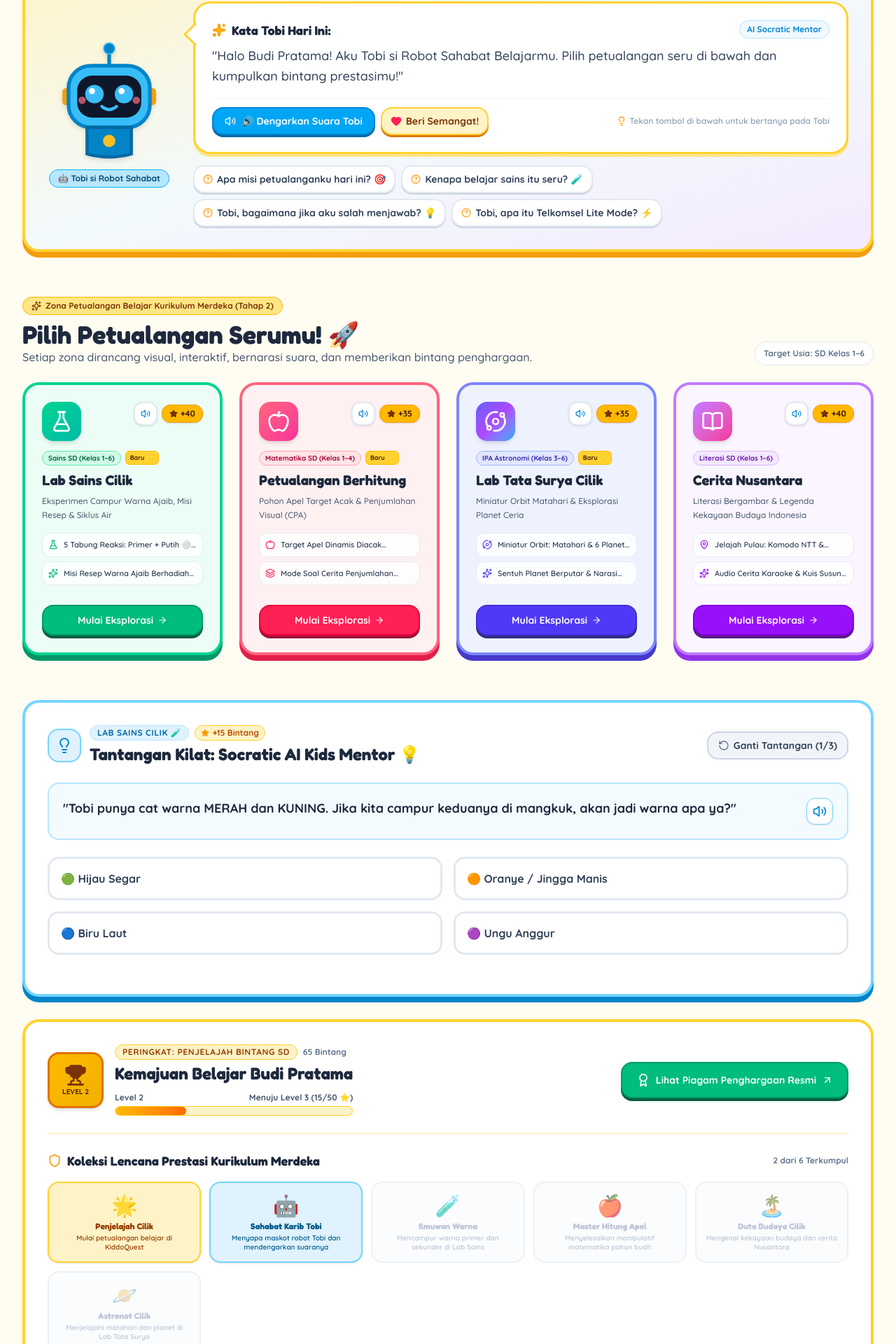
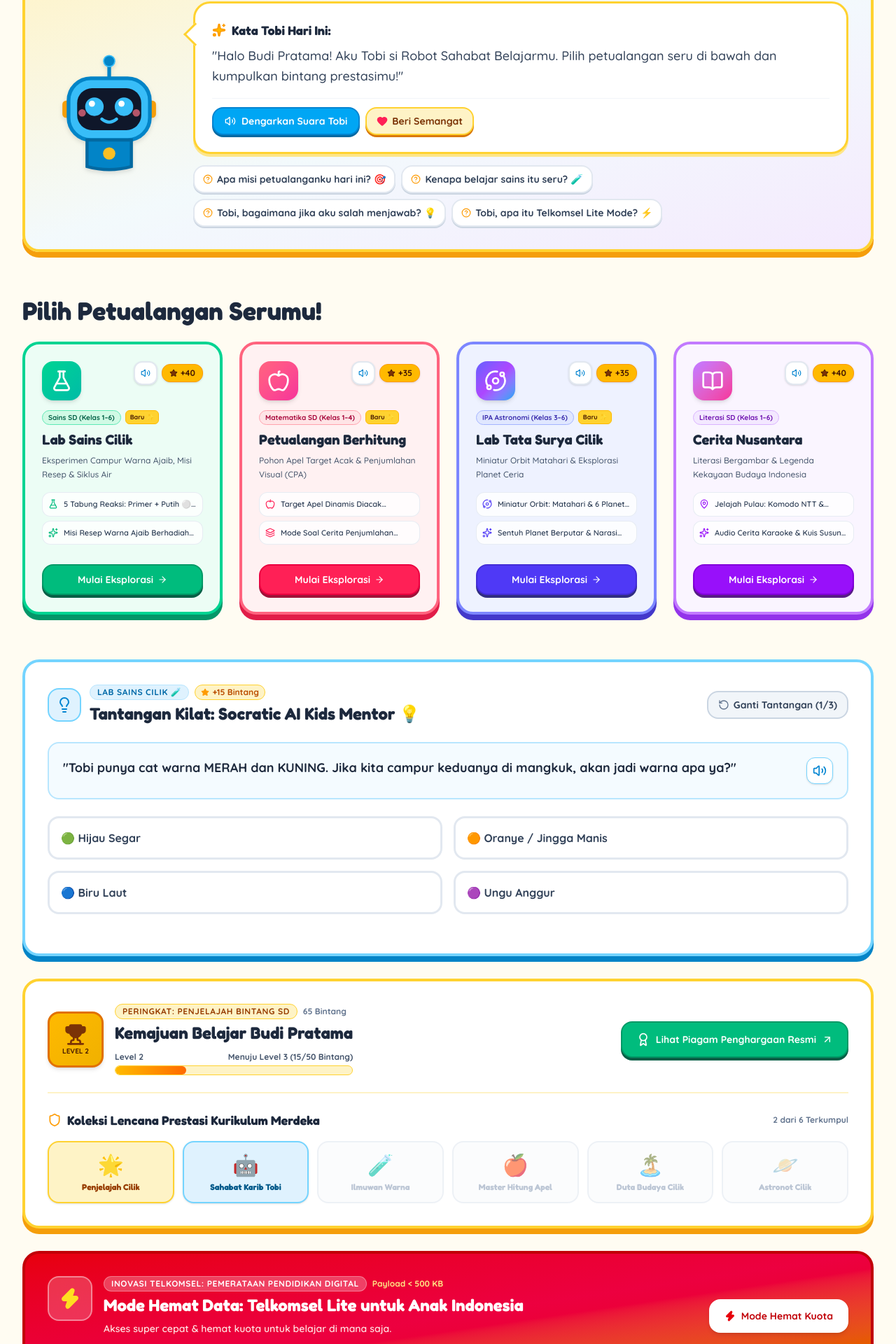
Before and after one commit to sufyantsaury753-beep/kiddoquest, a Next.js app: page / in a window 1280 px wide. Shown: the part 150-2070 px from the top of the page at 70% size. Built offline with nearby package versions, Linux system fonts and the light colour scheme.

Commit message:
refactor(ui): pembersihan teks berlebih (decluttering) untuk layout modern bernapas lega di MascotTobi, LearningZonesGrid, StatsAndBadges, dan TelkomselLiteBanner

```diff
--- a/src/components/LearningZonesGrid.tsx
+++ b/src/components/LearningZonesGrid.tsx
@@ -137,22 +137,10 @@ export default function LearningZonesGrid({
 
   return (
     <section className="py-6 sm:py-8">
-      <div className="flex flex-col sm:flex-row sm:items-end justify-between gap-3 mb-6">
-        <div>
-          <div className="inline-flex items-center gap-1.5 px-3 py-1 rounded-full text-xs font-black bg-amber-200 text-amber-900 border border-amber-400 mb-2">
-            <Sparkles className="w-3.5 h-3.5" />
-            <span>Zona Petualangan Belajar Kurikulum Merdeka (Tahap 2)</span>
-          </div>
-          <h2 className="text-2xl sm:text-3xl md:text-4xl font-extrabold font-display text-slate-800">
-            Pilih Petualangan Serumu! 🚀
-          </h2>
-          <p className="text-sm sm:text-base text-slate-600 font-medium">
-            Setiap zona dirancang visual, interaktif, bernarasi suara, dan memberikan bintang penghargaan.
-          </p>
-        </div>
-        <div className="flex items-center gap-2 text-xs font-bold text-slate-500 bg-white px-3 py-2 rounded-2xl border border-slate-200 self-start sm:self-auto">
-          <span>Target Usia: SD Kelas 1–6</span>
-        </div>
+      <div className="mb-5 sm:mb-6">
+        <h2 className="text-2xl sm:text-3xl md:text-4xl font-extrabold font-display text-slate-800">
+          Pilih Petualangan Serumu!
+        </h2>
       </div>
 
       {/* Grid Cards (Responsive 4 Columns on large screen, 2 on tablet, 1 on mobile) */}
--- a/src/components/MascotTobi.tsx
+++ b/src/components/MascotTobi.tsx
@@ -153,12 +153,6 @@ export default function MascotTobi({
               </div>
             )}
           </div>
-
-          <div className="mt-2 text-center">
-            <span className="inline-block px-3 py-1 rounded-full text-xs font-black bg-sky-200 text-sky-900 border border-sky-400">
-              🤖 Tobi si Robot Sahabat
-            </span>
-          </div>
         </div>
 
         {/* Speech Bubble & Interactive Prompts */}
@@ -168,16 +162,11 @@ export default function MascotTobi({
             {/* Small pointer triangle on desktop */}
             <div className="hidden md:block absolute -left-3 top-8 w-6 h-6 bg-white border-l-3 border-b-3 border-amber-300 transform rotate-45" />
 
-            <div className="flex items-start justify-between gap-3 mb-2">
-              <div className="flex items-center gap-2">
-                <Sparkles className="w-5 h-5 text-amber-500 fill-amber-400" />
-                <h3 className="text-base sm:text-lg font-black font-display text-slate-800">
-                  Kata Tobi Hari Ini:
-                </h3>
-              </div>
-              <span className="text-xs font-bold text-sky-600 bg-sky-50 px-2.5 py-1 rounded-full border border-sky-200">
-                AI Socratic Mentor
-              </span>
+            <div className="flex items-center gap-2 mb-2">
+              <Sparkles className="w-5 h-5 text-amber-500 fill-amber-400" />
+              <h3 className="text-base sm:text-lg font-black font-display text-slate-800">
+                Kata Tobi Hari Ini:
+              </h3>
             </div>
 
             <p className="text-base sm:text-lg font-medium text-slate-700 leading-relaxed font-sans min-h-[56px]">
@@ -196,22 +185,17 @@ export default function MascotTobi({
                   }`}
                 >
                   <Volume2 className={`w-4 h-4 ${isSpeaking ? "animate-spin" : ""}`} />
-                  <span>{isSpeaking ? "Berhenti Bicara" : "🔊 Dengarkan Suara Tobi"}</span>
+                  <span>{isSpeaking ? "Berhenti Bicara" : "Dengarkan Suara Tobi"}</span>
                 </button>
 
                 <button
                   onClick={() => handleSpeak("Semangat belajarnya ya sahabat cilik! Kamu adalah anak hebat dan cerdas!", "excited")}
-                  className="flex items-center gap-1.5 px-3 py-2 rounded-2xl bg-amber-100 hover:bg-amber-200 text-amber-900 border-2 border-amber-300 text-xs sm:text-sm font-bold shadow-[0_3px_0_0_#d97706] btn-chunky"
+                  className="flex items-center gap-1.5 px-3.5 py-2 rounded-2xl bg-amber-100 hover:bg-amber-200 text-amber-900 border-2 border-amber-300 text-xs sm:text-sm font-bold shadow-[0_3px_0_0_#d97706] btn-chunky"
                 >
                   <Heart className="w-4 h-4 text-rose-500 fill-rose-500" />
-                  <span>Beri Semangat!</span>
+                  <span>Beri Semangat</span>
                 </button>
               </div>
-
-              <span className="text-xs text-slate-400 font-semibold flex items-center gap-1">
-                <Lightbulb className="w-3.5 h-3.5 text-amber-500" />
-                Tekan tombol di bawah untuk bertanya pada Tobi
-              </span>
             </div>
           </div>
 
--- a/src/components/StatsAndBadges.tsx
+++ b/src/components/StatsAndBadges.tsx
@@ -51,7 +51,7 @@ export default function StatsAndBadges({
               <div className="mt-2.5">
                 <div className="flex justify-between text-xs font-bold text-slate-600 mb-1">
                   <span>Level {currentLevel}</span>
-                  <span>Menuju Level {currentLevel + 1} ({starsInCurrentLevel}/50 ⭐)</span>
+                  <span>Menuju Level {currentLevel + 1} ({starsInCurrentLevel}/50 Bintang)</span>
                 </div>
                 <div className="w-full h-3.5 bg-amber-100 rounded-full overflow-hidden border border-amber-300">
                   <div
@@ -86,25 +86,23 @@ export default function StatsAndBadges({
             </span>
           </div>
 
-          <div className="grid grid-cols-2 sm:grid-cols-3 md:grid-cols-5 gap-3">
+          <div className="grid grid-cols-2 sm:grid-cols-3 md:grid-cols-6 gap-3">
             {AVAILABLE_BADGES.map((b) => {
               const isUnlocked = profile.badges.includes(b.id);
               return (
                 <div
                   key={b.id}
-                  className={`p-3.5 rounded-2xl border-2 flex flex-col items-center text-center transition-transform ${
+                  className={`p-3.5 rounded-2xl border-2 flex flex-col items-center justify-center text-center transition-all ${
                     isUnlocked
-                      ? `${b.color} shadow-sm`
+                      ? `${b.color} shadow-sm hover:scale-105`
                       : "bg-slate-50 border-slate-200 text-slate-400 opacity-60"
                   }`}
+                  title={b.desc}
                 >
-                  <div className="text-3xl mb-1">{b.icon}</div>
-                  <h5 className="font-black text-xs leading-tight mb-1 font-display">
+                  <div className="text-3xl mb-1.5 select-none">{b.icon}</div>
+                  <h5 className="font-black text-xs leading-tight font-display text-center">
                     {b.title}
                   </h5>
-                  <p className="text-[10px] font-semibold leading-tight line-clamp-2">
-                    {b.desc}
-                  </p>
                 </div>
               );
             })}
--- a/src/components/TelkomselLiteBanner.tsx
+++ b/src/components/TelkomselLiteBanner.tsx
@@ -52,17 +52,17 @@ export default function TelkomselLiteBanner({
               <h3 className={`text-xl sm:text-2xl font-black font-display ${
                 liteMode ? "text-slate-900" : "text-white"
               }`}>
-                Mode Hemat Data: Telkomsel Lite untuk Anak se-Nusantara 🇮🇩
+                Mode Hemat Data: Telkomsel Lite untuk Anak Indonesia
               </h3>
 
-              <p className={`text-xs sm:text-sm font-medium mt-1.5 max-w-2xl leading-relaxed ${
+              <p className={`text-xs sm:text-sm font-semibold mt-1.5 leading-relaxed ${
                 liteMode ? "text-slate-700" : "text-red-100"
               }`}>
-                Dirancang khusus untuk siswa SD di pelosok dan daerah 3T dengan keterbatasan kuota atau sinyal internet. Seluruh simulasi, suara sintesis, dan manipulatif matematika berjalan 100% di browser tanpa download aset video yang berat.
+                Akses super cepat & hemat kuota untuk belajar di mana saja.
               </p>
 
               {/* Badges checklist */}
-              <div className="flex flex-wrap items-center gap-3 mt-4 text-xs font-bold">
+              <div className="flex flex-wrap items-center gap-3 mt-3 text-xs font-bold">
                 <span className={`flex items-center gap-1 ${liteMode ? "text-slate-800" : "text-white"}`}>
                   <CheckCircle2 className="w-4 h-4 text-emerald-400" />
                   Zero Server Crash
@@ -83,29 +83,24 @@ export default function TelkomselLiteBanner({
           <div className="flex flex-col items-center flex-shrink-0 w-full md:w-auto">
             <button
               onClick={handleToggle}
-              className={`w-full md:w-auto px-6 py-3.5 rounded-2xl font-black text-sm sm:text-base border-2 btn-chunky flex items-center justify-center gap-2 shadow-md ${
+              className={`w-full md:w-auto px-5 py-2.5 sm:py-3 rounded-2xl font-black text-xs sm:text-sm border-2 btn-chunky flex items-center justify-center gap-2 shadow-md ${
                 liteMode
-                  ? "bg-red-600 text-white border-red-700 hover:bg-red-700 shadow-[0_4px_0_0_#7f1d1d]"
-                  : "bg-white text-red-700 border-white hover:bg-amber-50 shadow-[0_4px_0_0_#b91c1c]"
+                  ? "bg-red-600 text-white border-red-700 hover:bg-red-700 shadow-[0_3px_0_0_#7f1d1d]"
+                  : "bg-white text-red-700 border-white hover:bg-amber-50 shadow-[0_3px_0_0_#b91c1c]"
               }`}
             >
               {liteMode ? (
                 <>
-                  <Wifi className="w-5 h-5" />
-                  <span>Kembali ke Mode Normal</span>
+                  <Wifi className="w-4 h-4" />
+                  <span>Mode Normal</span>
                 </>
               ) : (
                 <>
-                  <Zap className="w-5 h-5 fill-red-600 text-red-600" />
-                  <span>Aktifkan Mode Telkomsel Lite</span>
+                  <Zap className="w-4 h-4 fill-red-600 text-red-600" />
+                  <span>Mode Hemat Kuota</span>
                 </>
               )}
             </button>
-            <span className={`text-[11px] font-semibold mt-2 ${
-              liteMode ? "text-red-700" : "text-red-200"
-            }`}>
-              {liteMode ? "⚡ Mode Ringan Aktif" : "Klik untuk mencoba performa super ringan"}
-            </span>
           </div>
         </div>
       </div>
```
